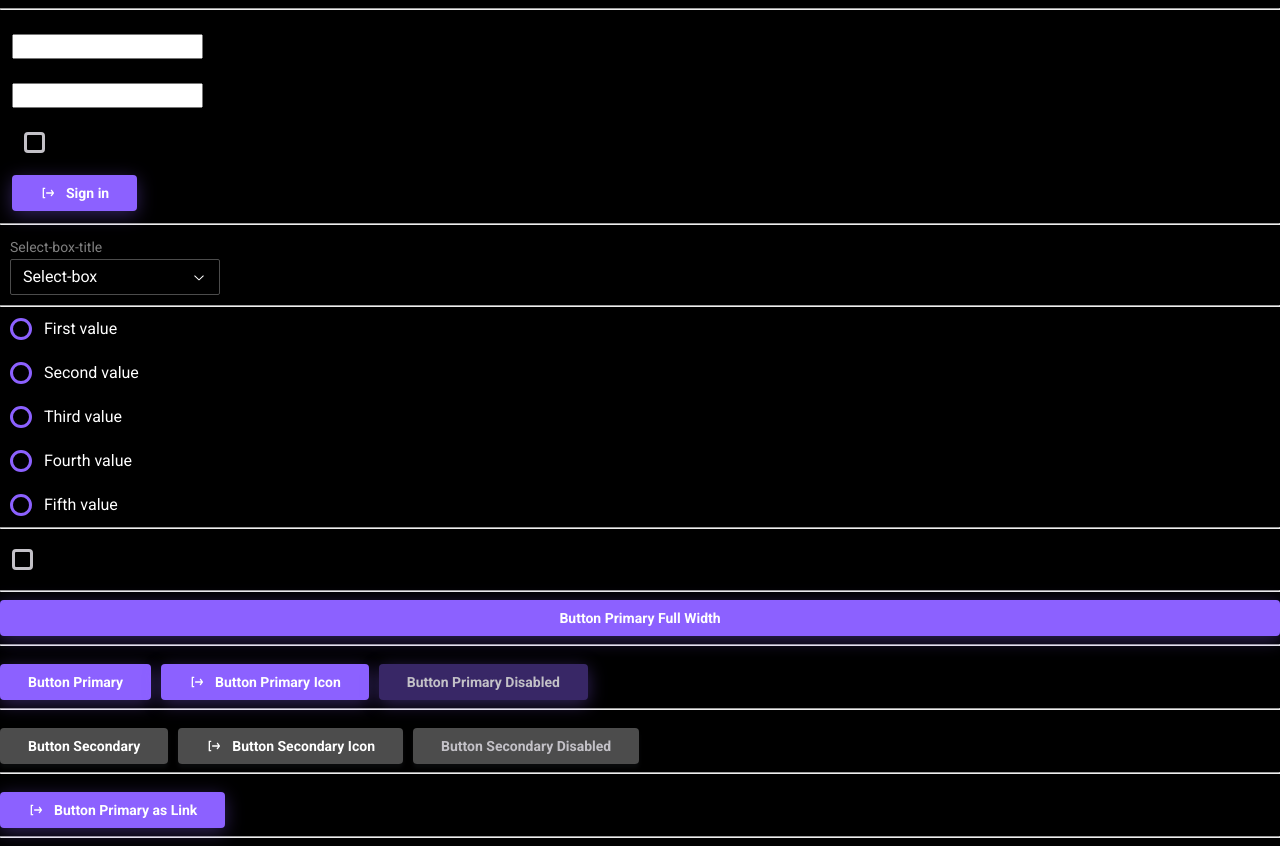
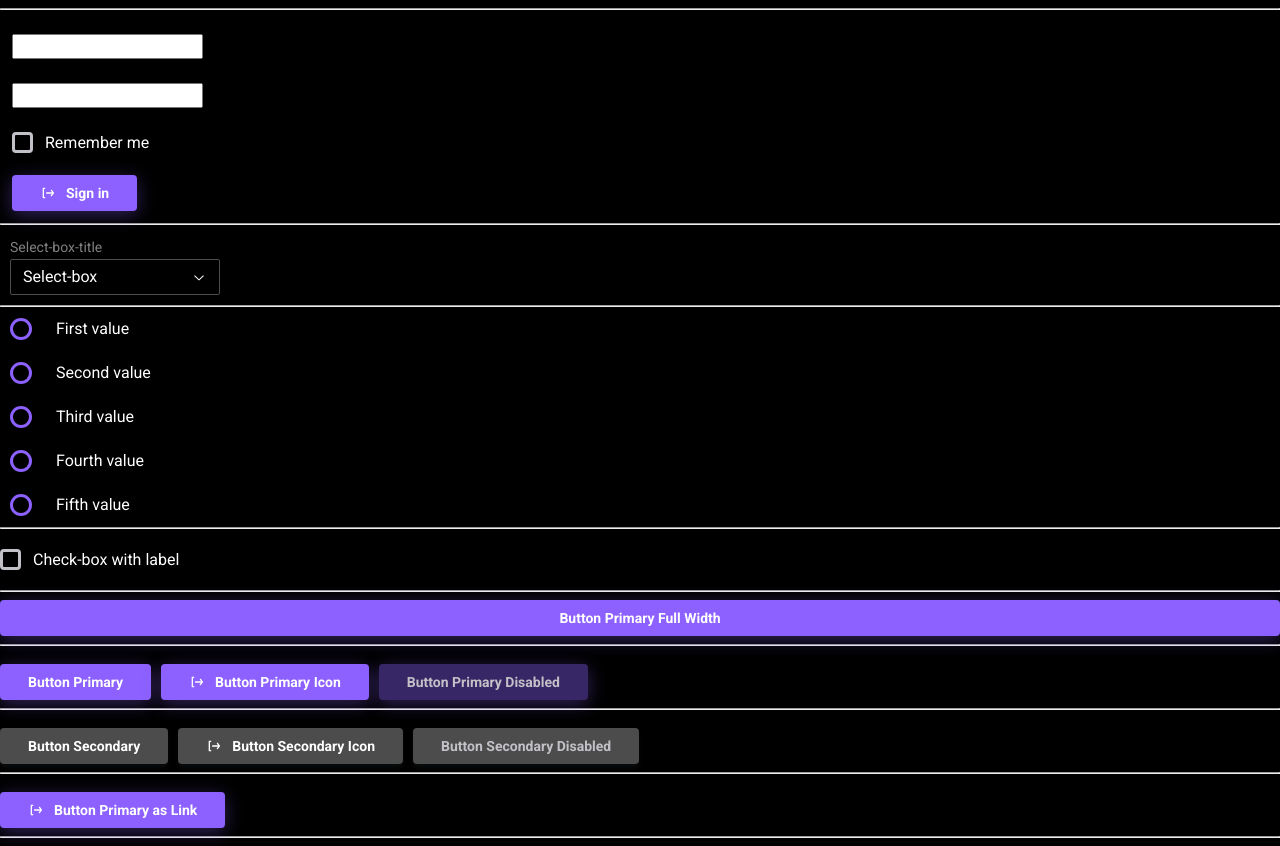
Before and after one commit to dnisaev/cards, a React (Vite) app: page / in a window 1280 px wide. Built offline with nearby package versions, Linux system fonts and the light colour scheme.

Commit message:
add forwardRef to Checkbox component

```diff
--- a/src/components/ui/checkbox/Checkbox.module.scss
+++ b/src/components/ui/checkbox/Checkbox.module.scss
@@ -10,7 +10,7 @@ button {
 
   width: 15px;
   height: 15px;
-  margin: 12px;
+  margin: 12px 0;
 
   font-family: inherit;
 
@@ -97,6 +97,8 @@ svg {
 }
 
 label {
+  margin-left: 12px;
+
   &:hover {
     cursor: pointer;
   }
--- a/src/components/ui/checkbox/Checkbox.tsx
+++ b/src/components/ui/checkbox/Checkbox.tsx
@@ -1,19 +1,29 @@
-import { ComponentPropsWithoutRef } from 'react'
+import { ComponentPropsWithoutRef, ElementRef, ForwardRefRenderFunction, forwardRef } from 'react'
 
 import * as CheckboxRadix from '@radix-ui/react-checkbox'
 import { CheckIcon } from '@radix-ui/react-icons'
 
 import s from './Checkbox.module.scss'
 
-type CheckboxProps = {
-  checked?: boolean
-  disabled?: boolean
-  id?: string
-  title?: string
-} & ComponentPropsWithoutRef<'button'>
+export type CheckboxProps = {
+  errorMessage?: string
+  label?: string
+} & ComponentPropsWithoutRef<typeof CheckboxRadix.Root>
 
-export const Checkbox = (props: CheckboxProps) => {
-  const { checked, disabled, id, title } = props
+const CheckboxComponent: ForwardRefRenderFunction<
+  ElementRef<typeof CheckboxRadix.Root>,
+  CheckboxProps
+> = (props, ref) => {
+  const {
+    checked = false,
+    disabled,
+    errorMessage,
+    id,
+    label,
+    name,
+    onCheckedChange,
+    ...rest
+  } = props
 
   return (
     <form>
@@ -22,7 +32,11 @@ export const Checkbox = (props: CheckboxProps) => {
           className={disabled ? `${s.checkboxRoot} ${s.borderDisabled}` : s.checkboxRoot}
           defaultChecked={checked}
           disabled={disabled}
-          id={id}
+          id={name}
+          name={name}
+          onCheckedChange={onCheckedChange}
+          ref={ref}
+          {...rest}
         >
           <CheckboxRadix.Indicator
             className={
@@ -32,10 +46,15 @@ export const Checkbox = (props: CheckboxProps) => {
             <CheckIcon />
           </CheckboxRadix.Indicator>
         </CheckboxRadix.Root>
-        <label className={disabled ? s.labelDisabled : ''} htmlFor={id}>
-          {title}
+        <label className={disabled ? s.labelDisabled : ''} htmlFor={name}>
+          {label}
         </label>
+        {errorMessage && <h3>{errorMessage}</h3>}
       </div>
     </form>
   )
 }
+
+export const Checkbox = forwardRef<ElementRef<typeof CheckboxRadix.Root>, CheckboxProps>(
+  CheckboxComponent
+)
```
Also changed, not shown: 1 other file (tests, documents, lock files or other folders).
